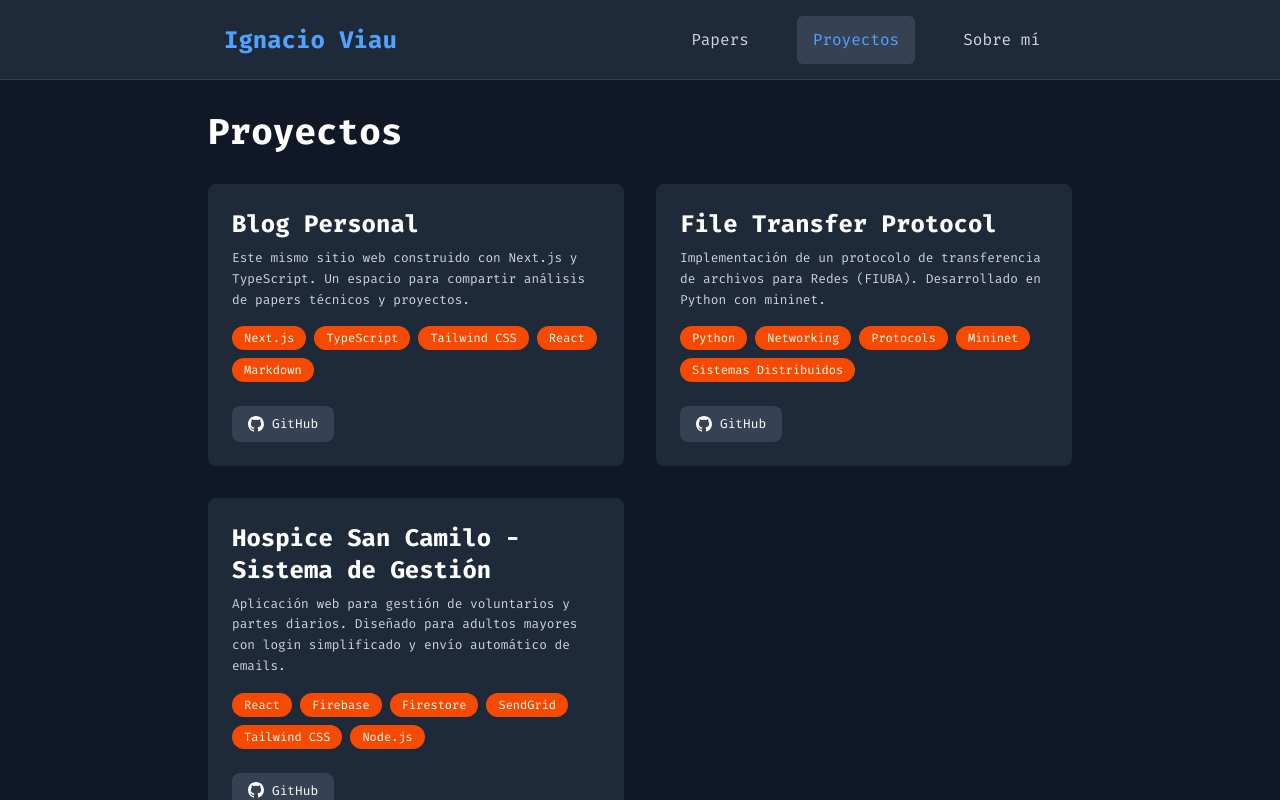
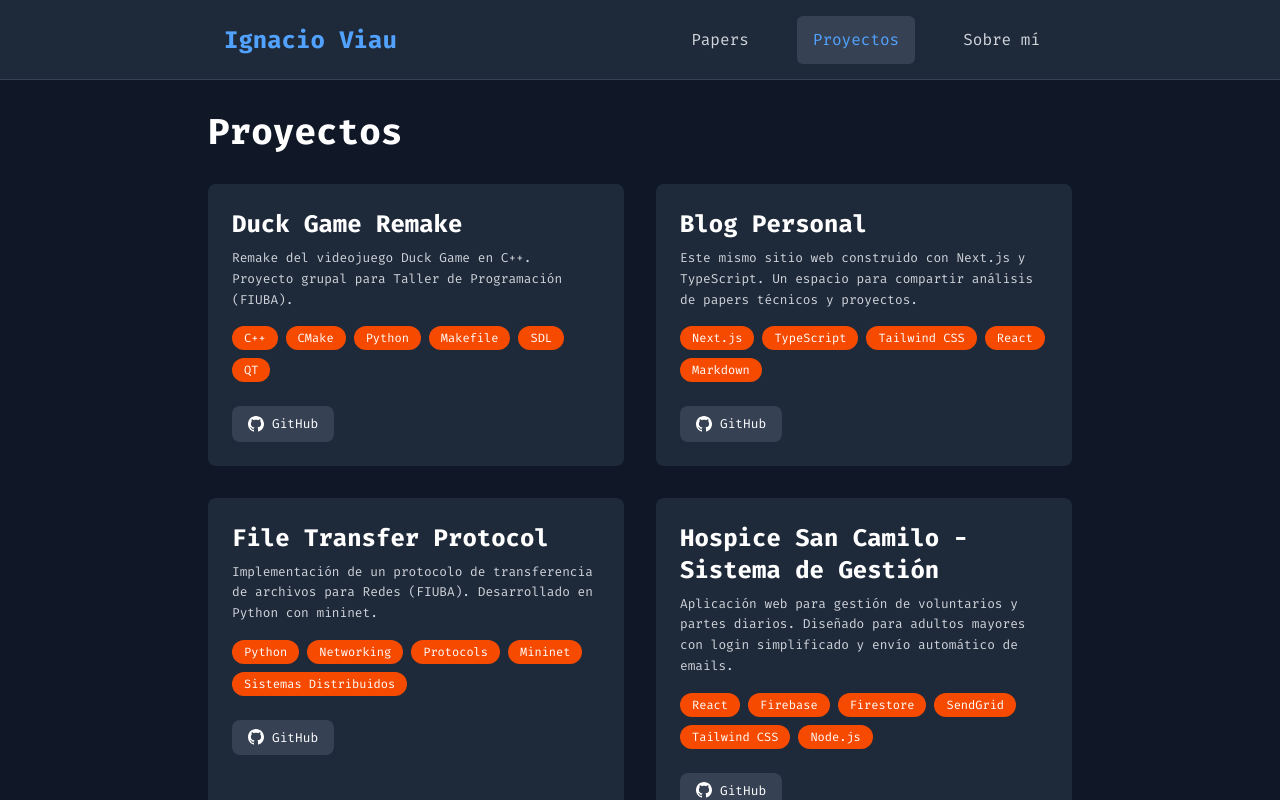
Before and after one commit to nachoviau/Blog-personal, a Next.js app: page /projects in a window 1280 px wide. Shown: the top 800 px of the page. Built offline with nearby package versions, Linux system fonts and the light colour scheme.

Commit message:
agrego proyecto duck game

```diff
--- a/pages/projects/index.tsx
+++ b/pages/projects/index.tsx
@@ -13,6 +13,13 @@ interface Project {
 }
 
 const projects: Project[] = [
+  {
+    id: 'duck-game-remake',
+    title: 'Duck Game Remake',
+    description: 'Remake del videojuego Duck Game en C++. Proyecto grupal para Taller de Programación (FIUBA).',
+    tags: ['C++', 'CMake', 'Python', 'Makefile', 'SDL', 'QT'],
+    githubUrl: 'https://github.com/nachoviau/duck-game-remake',
+  },
   {
     id: 'personal-blog',
     title: 'Blog Personal',
```
